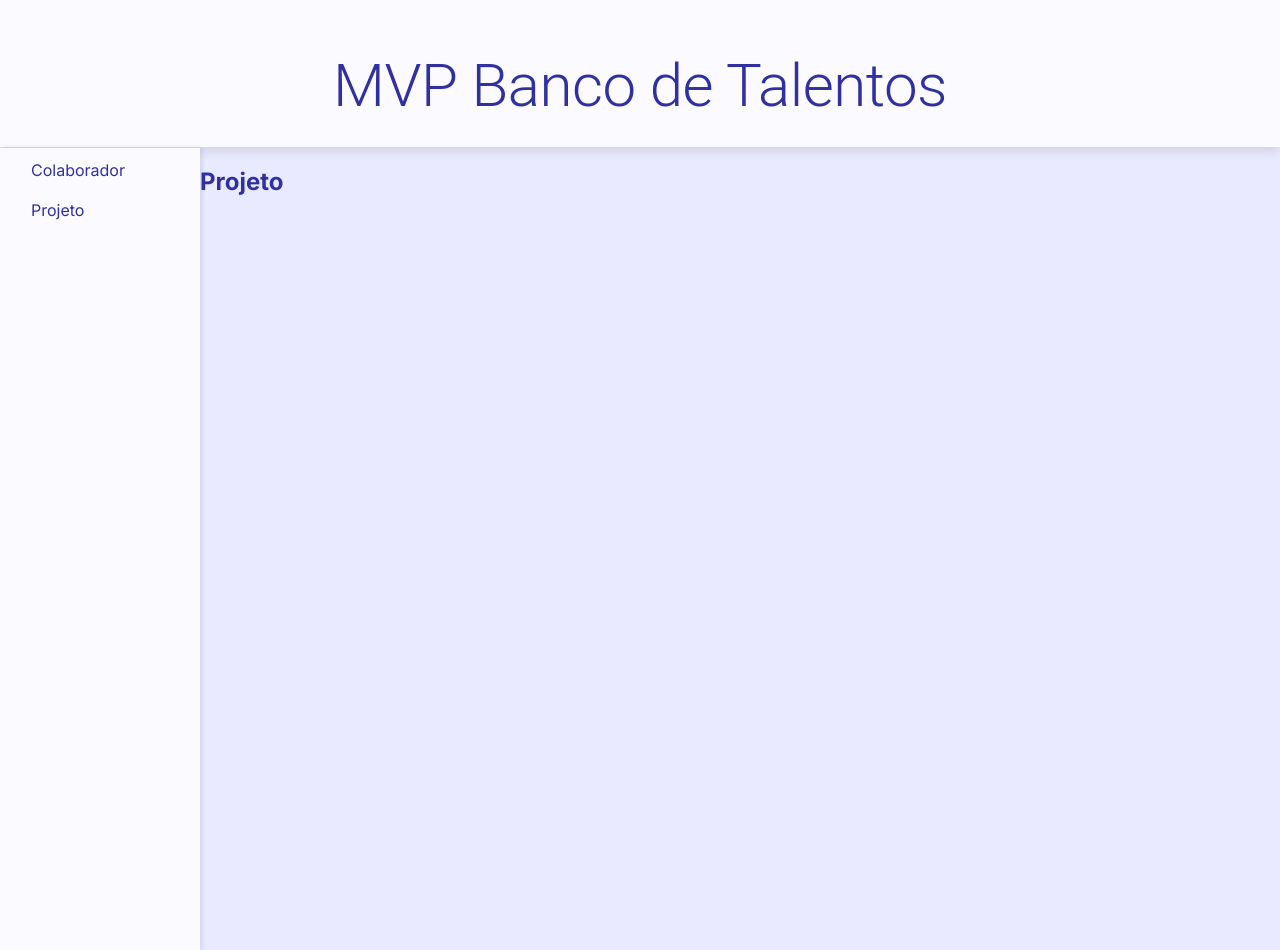
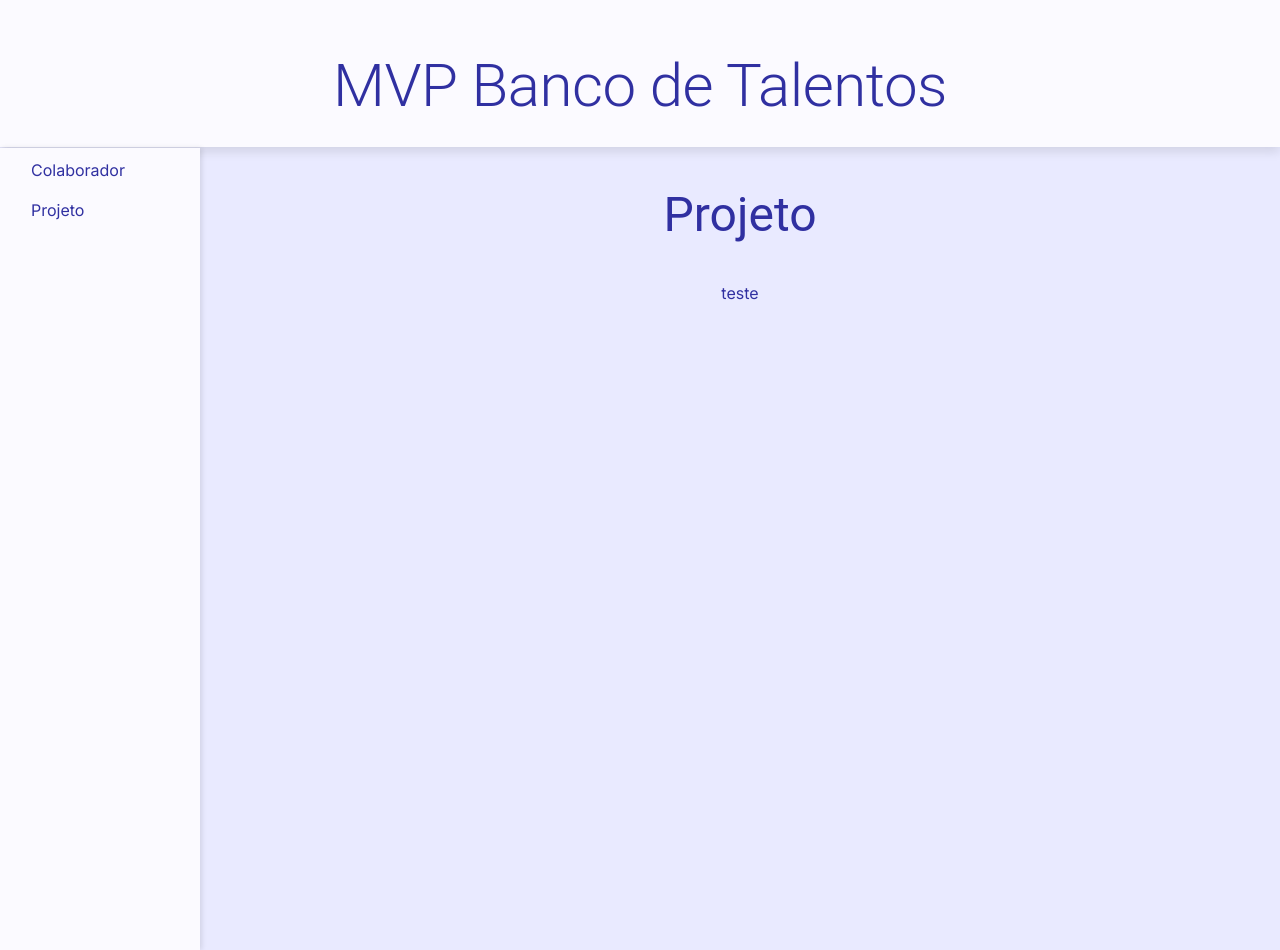
Before and after one commit to orivaldosantana/youtube-mvp-nextjs-14, a Next.js app: page /admin/projeto in a window 1280 px wide. Built offline with nearby package versions, Linux system fonts and the light colour scheme.

Commit message:
Organizando o CSS das páginas

```diff
--- a/src/app/admin/layout.tsx
+++ b/src/app/admin/layout.tsx
@@ -1,11 +1,11 @@
-import Header from "@/ui/header"
-import Navbar from "@/ui/navbar"
-import { Box } from "@mui/material"
+import Header from "@/ui/header";
+import Navbar from "@/ui/navbar";
+import { Box, Container } from "@mui/material";
 
 export default function PagesLayout({
   children,
 }: Readonly<{
-  children: React.ReactNode
+  children: React.ReactNode;
 }>) {
   return (
     <div>
@@ -13,9 +13,20 @@ export default function PagesLayout({
         <Header />
       </div>
       <Box sx={{ flexDirection: "row", display: "flex" }}>
-        <Navbar />
-        {children}
+        <div>
+          <Navbar />
+        </div>
+        <Container
+          sx={{
+            width: "100%",
+            display: "flex",
+            justifyContent: "center",
+            alignItems: "start",
+          }}
+        >
+          {children}
+        </Container>
       </Box>
     </div>
-  )
+  );
 }
--- a/src/app/admin/projeto/page.tsx
+++ b/src/app/admin/projeto/page.tsx
@@ -1,7 +1,5 @@
+import GenericPage from "@/ui/genericpage";
+
 export default function ProjetoPage() {
-  return (
-    <div>
-      <h2>Projeto</h2>
-    </div>
-  )
+  return <GenericPage title={"Projeto"}>teste</GenericPage>;
 }
--- /dev/null
+++ b/src/ui/genericpage.tsx
@@ -0,0 +1,27 @@
+import { Box, Container, Typography } from "@mui/material";
+
+function GenericPage({
+  title,
+  children,
+}: {
+  title: string;
+  children: React.ReactNode;
+}) {
+  return (
+    <Box
+      sx={{
+        display: "flex",
+        justifyContent: "center",
+        flexDirection: "column",
+        alignItems: "center",
+      }}
+    >
+      <Typography variant="h3" sx={{ color: "#3030a1", margin: 5 }}>
+        {title}
+      </Typography>
+      {children}
+    </Box>
+  );
+}
+
+export default GenericPage;
```
Also changed, not shown: src/app/admin/colaborador/page.tsx (+6 -3 lines).
